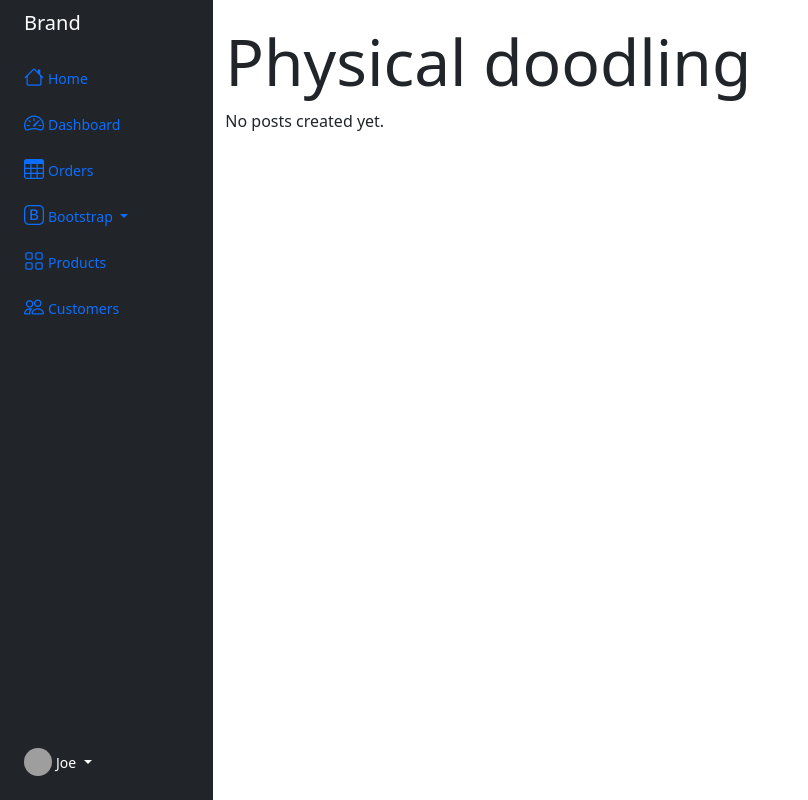
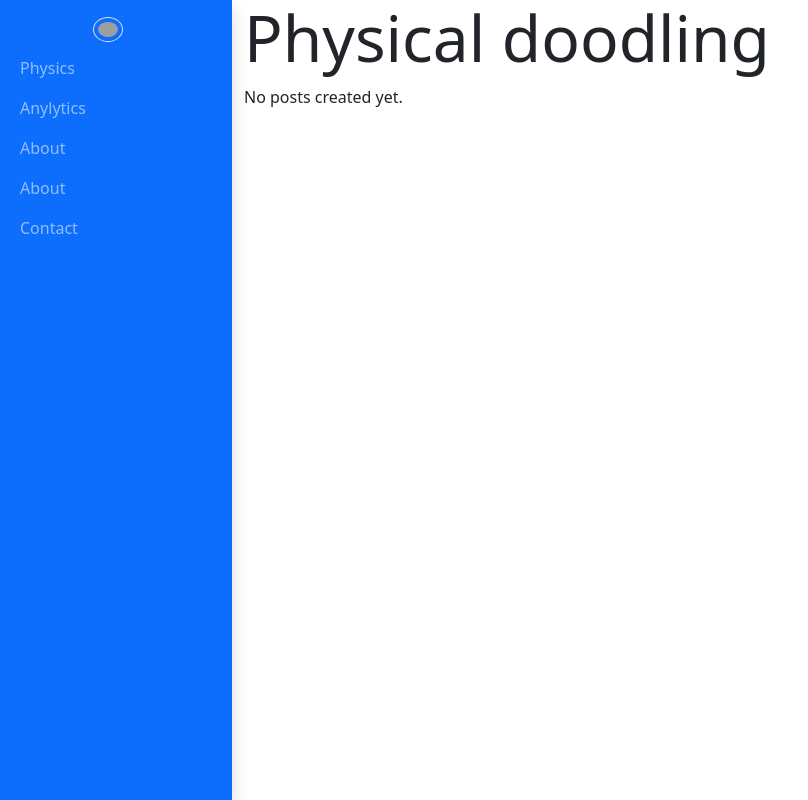
Before and after one commit to moll-re/moll.re, a Django app: page /physics/ in a window 1280 px wide. Shown: the whole page, without its empty margins (0-808 px from the left). Run offline with Django 3.2, Linux system fonts and the light colour scheme; data that the repository does not hold is empty; parts of the project's set-up code (start-up, migrations or seed data) failed here and were passed over; some libraries are stand-ins or nearby versions; grey boxes are pictures that could not be loaded.

Commit message:
Now with a decent (if unfinished) style.

```diff
--- a/django/physics/templates/physics/overview.html
+++ b/django/physics/templates/physics/overview.html
@@ -16,7 +16,7 @@
                         <small>{{ post.date|date}}</small>
                     </div>
 
-                    <p class="mb-1">{{ post.content }}</p>
+                    <p class="mb-1">{{ post.content|safe }}</p>
                     Topics:
                     {% for t in post.topics %}
                         <span class="badge bg-secondary">{{ t }}</span>
--- a/django/physics/views.py
+++ b/django/physics/views.py
@@ -5,7 +5,7 @@ import datetime
 from .models import Post
 
 import markdown
-md = markdown.Markdown()#   extensions=["markdown_katex"])
+md = markdown.Markdown(extensions=["markdown_katex"])
 
 
 OVERVIEW_CUT = 100
@@ -19,7 +19,7 @@ def index(request):
         data = {
             "id" : p.id,
             "title" : p.title,
-            "content" : md.convert(content_short, output_format="html5"),
+            "content" : md.convert(content_short),
             "topics": p.topics.all(),
             "date" : p.pub_date,
         }
--- /dev/null
+++ b/django/static/css/navbar_left.css
@@ -0,0 +1,92 @@
+/*!
+Bootstrap colors
+*/
+:root {
+    --bs-blue: #0d6efd;
+    --bs-indigo: #6610f2;
+    --bs-purple: #6f42c1;
+    --bs-pink: #d63384;
+    --bs-red: #dc3545;
+    --bs-orange: #bd5d38;
+    --bs-yellow: #ffc107;
+    --bs-green: #198754;
+    --bs-teal: #20c997;
+    --bs-cyan: #0dcaf0;
+    --bs-white: #fff;
+    --bs-gray: #6c757d;
+    --bs-gray-dark: #343a40;
+    --bs-primary: #bd5d38;
+    --bs-secondary: #00f00c;
+    --bs-success: #198754;
+    --bs-info: #0dcaf0;
+    --bs-warning: #ffc107;
+    --bs-danger: #dc3545;
+    --bs-light: #f8f9fa;
+    --bs-dark: #212529;
+}
+
+body {
+    padding-top: 90px;
+  }
+
+  @media (min-width: 768px) {
+    body {
+      padding-top: 0;
+    }
+  }
+
+  @media (min-width: 768px) {
+    body {
+      margin-left: 232px;
+    }
+  }
+
+  .navbar.fixed-left {
+    position: fixed;
+    top: 0;
+    left: 0;
+    right: 0;
+    z-index: 1030;
+  }
+
+  @media (min-width: 768px) {
+    .navbar.fixed-left {
+      bottom: 0;
+      width: 232px;
+      /* was flex-start */
+    }
+    .navbar.fixed-left .container-fluid{
+        flex-direction: column;
+    }
+    .navbar.fixed-left .navbar-collapse {
+      flex-grow: 0;
+      flex-direction: column;
+      width: 100%;
+    }
+    .navbar.fixed-left .navbar-collapse .navbar-nav {
+      flex-direction: column;
+      width: 100%;
+    }
+    .navbar.fixed-left .navbar-collapse .navbar-nav .nav-item {
+      width: 100%;
+    }
+    .navbar.fixed-left .navbar-collapse .navbar-nav .nav-item .dropdown-menu {
+      top: 0;
+    }
+  }
+
+  @media (min-width: 768px) {
+    .navbar.fixed-left {
+      right: auto;
+    }
+    .navbar.fixed-left .navbar-nav .nav-item .dropdown-toggle:after {
+      border-top: 0.3em solid transparent;
+      border-left: 0.3em solid;
+      border-bottom: 0.3em solid transparent;
+      border-right: none;
+      vertical-align: baseline;
+    }
+    .navbar.fixed-left .navbar-nav .nav-item .dropdown-menu {
+      left: 100%;
+    }
+  }
--- a/django/static/css/style.css
+++ /dev/null
@@ -1,78 +0,0 @@
-/*!
-Bootstrap colors
-*/
-:root {
-    --bs-blue: #0d6efd;
-    --bs-indigo: #6610f2;
-    --bs-purple: #6f42c1;
-    --bs-pink: #d63384;
-    --bs-red: #dc3545;
-    --bs-orange: #bd5d38;
-    --bs-yellow: #ffc107;
-    --bs-green: #198754;
-    --bs-teal: #20c997;
-    --bs-cyan: #0dcaf0;
-    --bs-white: #fff;
-    --bs-gray: #6c757d;
-    --bs-gray-dark: #343a40;
-    --bs-primary: #bd5d38;
-    --bs-secondary: #00f00c;
-    --bs-success: #198754;
-    --bs-info: #0dcaf0;
-    --bs-warning: #ffc107;
-    --bs-danger: #dc3545;
-    --bs-light: #f8f9fa;
-    --bs-dark: #212529;
-    --bs-font-sans-serif: system-ui, -apple-system, "Segoe UI", Roboto, "Helvetica Neue", Arial, "Noto Sans", "Liberation Sans", sans-serif, "Apple Color Emoji", "Segoe UI Emoji", "Segoe UI Symbol", "Noto Color Emoji";
-    --bs-font-monospace: Hack, SFMono-Regular, Menlo, Monaco, Consolas, "Liberation Mono", "Courier New", monospace;
-    --bs-gradient: linear-gradient(180deg, rgba(255, 255, 255, 0.15), rgba(255, 255, 255, 0));
-}
-
-/*
-
-#sideNav .navbar-nav .nav-item .nav-link {
-    font-weight: 800;
-    letter-spacing: 0.05rem;
-    text-transform: uppercase;
-}
-
-*/
-
-
-/*
-
-#sideNav {
-    padding-left: 1rem;
-    padding-right: 1rem;
-}
-#sideNav .navbar-toggler:focus {
-    outline-color: #d48a6e;
-}
-*/
-/*
-#content {
-    padding: 2rem;
-    padding-top: 5rem;
-}
-*/
-
-/*!
-Overwrite for large displays
-
-@media (min-width: 992px) {
-    #content {
-        padding: 1rem;
-        padding-left: 20rem;
-    }
-    #sideNav {
-        position: fixed;
-        top: 0;
-        left: 0;
-        width: 17rem;
-        height: 100vh;
-    }
-
-
-
-}
-*/
--- a/django/templates/base.html
+++ b/django/templates/base.html
@@ -13,24 +13,14 @@
 
  </head>
 
+
 <body>
-  <div class="container-fluid overflow-hidden">
-    <div class="row vh-100 overflow-auto">
-      {% include "sidebar.html" %}
+  {% include "sidebar.html" %}
 
-      <div class="col d-flex flex-column h-sm-100">
-        <main class="row overflow-auto">
-            <div class="col pt-4">
-              {% block content %}
-              {% endblock content%}
-            </div>
-        </main>
-    </div>
-</div>
-</div>
+  <div class="container">
+    {% block content %}
+    {% endblock content%}
 
-
-
-
+  </div>
 </body>
 </html>
--- a/django/templates/scripts.html
+++ b/django/templates/scripts.html
@@ -1,9 +1,6 @@
 <!-- Bootstrap CSS CDN -->
 <link rel="stylesheet" href="https://cdn.jsdelivr.net/npm/bootstrap@5.0.1/dist/css/bootstrap.min.css" integrity="undefined" crossorigin="anonymous">
 <script src="https://cdn.jsdelivr.net/npm/bootstrap@5.0.1/dist/js/bootstrap.min.js" integrity="undefined" crossorigin="anonymous"></script>
-
-<link rel="stylesheet" href="https://cdn.jsdelivr.net/npm/bootstrap-icons@1.4.0/font/bootstrap-icons.css" />
-
 
 
 <!-- Font Awesome JS -->
@@ -16,5 +13,5 @@
 
 <!-- Custom CSS -->
 {% load static %}
-<link rel="stylesheet" href="{% static "css/style.css" %}" />
 <link rel="shortcut icon" href="{% static "favicon.ico" %}">
+<link rel="stylesheet" href="{% static "css/navbar_left.css" %}">
--- a/django/templates/sidebar.html
+++ b/django/templates/sidebar.html
@@ -1,72 +1,42 @@
-<div class="col-12 col-sm-3 col-lg-2 col-xxl-1 px-sm-2 px-0 bg-dark d-flex sticky-top">
-    <div class="
-        d-flex
-        flex-sm-column flex-row flex-grow-1 <!-- Row when <= small and col when >= small -->
-        align-items-center align-items-sm-start <!-- vertical alignment -->
-        px-3 pt-2 text-white <!-- paddings and style -->
-    ">
+<nav class="navbar navbar-expand-sm navbar-dark bg-primary fixed-left flex-md-column shadow">
+    <div class="container-fluid">
+        <a class="navbar-brand" href="#">
+            <img src="https://github.com/moll-re.png" alt="moll-re" width="30" height="30" class="rounded-circle img-thumbnail" style='background-color: transparent'>
+        </a>
 
-        <a href="/" class="d-flex align-items-center pb-sm-3 mb-md-0 me-md-auto text-white text-decoration-none">
-            <span class="fs-5">B<span class="d-none d-sm-inline">rand</span></span>
-        </a>
-        <ul class="
-            nav nav-pills
-            flex-sm-column flex-row flex-nowrap flex-shrink-1 flex-sm-grow-0 flex-grow-1 <!-- flex but how?? -->
-            mb-sm-auto mb-0 <!-- margins -->
-            justify-content-center align-items-center align-items-sm-start <!-- centering -->
-        " id="menu">
-            <li class="nav-item">
-                <a href="#" class="nav-link px-sm-0 px-2">
-                    <i class="fs-5 bi-house"></i><span class="ms-1 d-none d-sm-inline">Home</span>
-                </a>
-            </li>
-            <li>
-                <a href="#submenu1" data-bs-toggle="collapse" class="nav-link px-sm-0 px-2">
-                    <i class="fs-5 bi-speedometer2"></i><span class="ms-1 d-none d-sm-inline">Dashboard</span> </a>
-            </li>
-            <li>
-                <a href="#" class="nav-link px-sm-0 px-2">
-                    <i class="fs-5 bi-table"></i><span class="ms-1 d-none d-sm-inline">Orders</span></a>
-            </li>
-            <li class="dropdown">
-                <a href="#" class="nav-link dropdown-toggle px-sm-0 px-1" id="dropdown" data-bs-toggle="dropdown" aria-expanded="false">
-                    <i class="fs-5 bi-bootstrap"></i><span class="ms-1 d-none d-sm-inline">Bootstrap</span>
-                </a>
-                <ul class="dropdown-menu dropdown-menu-dark text-small shadow" aria-labelledby="dropdown">
-                    <li><a class="dropdown-item" href="#">New project...</a></li>
-                    <li><a class="dropdown-item" href="#">Settings</a></li>
-                    <li><a class="dropdown-item" href="#">Profile</a></li>
-                    <li>
-                        <hr class="dropdown-divider">
+        <button class="navbar-toggler" type="button" data-BS-toggle="collapse" data-bs-target="#navbar-custom-items"
+                aria-controls="navbar-custom-items" aria-expanded="false" aria-label="Toggle navigation">
+            <span class="navbar-toggler-icon"></span>
+        </button>
+
+        <div class="collapse navbar-collapse" id="navbar-custom-items">
+            <ul class="navbar-nav flex-md-column">
+                {% for link in navlinks %}
+                    <li class="nav-item">
+                        <a class="nav-link {% if link.active %} active {% endif %}" href="{{ link.url }}">{{ link.name }}</a>
                     </li>
-                    <li><a class="dropdown-item" href="#">Sign out</a></li>
-                </ul>
-            </li>
-            <li>
-                <a href="#" class="nav-link px-sm-0 px-2">
-                    <i class="fs-5 bi-grid"></i><span class="ms-1 d-none d-sm-inline">Products</span></a>
-            </li>
-            <li>
-                <a href="#" class="nav-link px-sm-0 px-2">
-                    <i class="fs-5 bi-people"></i><span class="ms-1 d-none d-sm-inline">Customers</span> </a>
-            </li>
-        </ul>
+                {% endfor %}
+                <li class="nav-item">
+                    <a class="nav-link">About</a>
+                </li>
+                <li class="nav-item">
+                    <a class="nav-link">Contact</a>
+                </li>
 
+            </ul>
+            <!-- <li class="nav-item dropdown">
+                <a class="nav-link dropdown-toggle" data-bs-toggle="dropdown" aria-haspopup="true" aria-expanded="false">Dropdown</a>
+                <div class="dropdown-menu">
+                    <a class="dropdown-item">Action</a>
+                    <a class="dropdown-item">Another action</a>
+                    <a class="dropdown-item">Something else here</a>
+                    <div class="dropdown-divider"></div>
+                    <a class="dropdown-item">Separated link</a>
+                    <a class="dropdown-item">One more separated link</a>
+                </div>
+            </li> -->
 
-        <div class="dropdown py-sm-4 mt-sm-auto ms-auto ms-sm-0 flex-shrink-1">
-            <a href="#" class="d-flex align-items-center text-white text-decoration-none dropdown-toggle" id="dropdownUser1" data-bs-toggle="dropdown" aria-expanded="false">
-                <img src="https://github.com/moll-re.png" alt="hugenerd" width="28" height="28" class="rounded-circle">
-                <span class="d-none d-sm-inline mx-1">Joe</span>
-            </a>
-            <ul class="dropdown-menu dropdown-menu-dark text-small shadow" aria-labelledby="dropdownUser1">
-                <li><a class="dropdown-item" href="#">New project...</a></li>
-                <li><a class="dropdown-item" href="#">Settings</a></li>
-                <li><a class="dropdown-item" href="#">Profile</a></li>
-                <li>
-                    <hr class="dropdown-divider">
-                </li>
-                <li><a class="dropdown-item" href="#">Sign out</a></li>
-            </ul>
         </div>
+        <!-- <div class="fixed-bottom d-none d-md-block text-center">HHHHh</div> -->
     </div>
-</div>
+</nav>
--- a/django/website/context.py
+++ b/django/website/context.py
@@ -1,15 +1,15 @@
 pages = [
     {
         "name" : "Physics",
-        "url" : "physics"
+        "url" : "/physics"
     },
     {
         "name" : "Anylytics",
-        "url" : "analytics",
+        "url" : "/analytics",
     },
     {
         "name" : "About",
-        "url" : "about"
+        "url" : "/about"
     }
 ]
 
```
Also changed, not shown: django/physics/templates/physics/post.html (+3 -5 lines).
